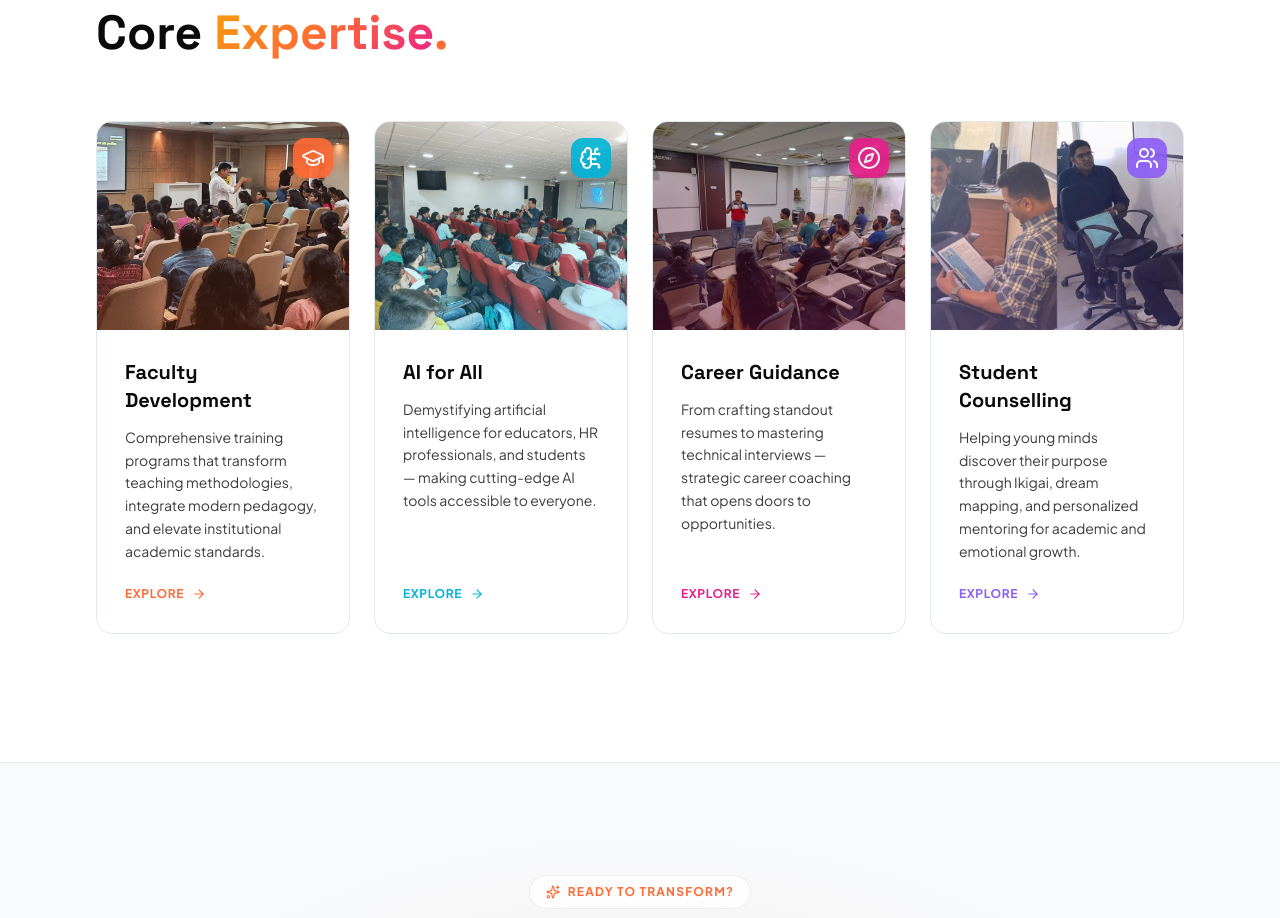
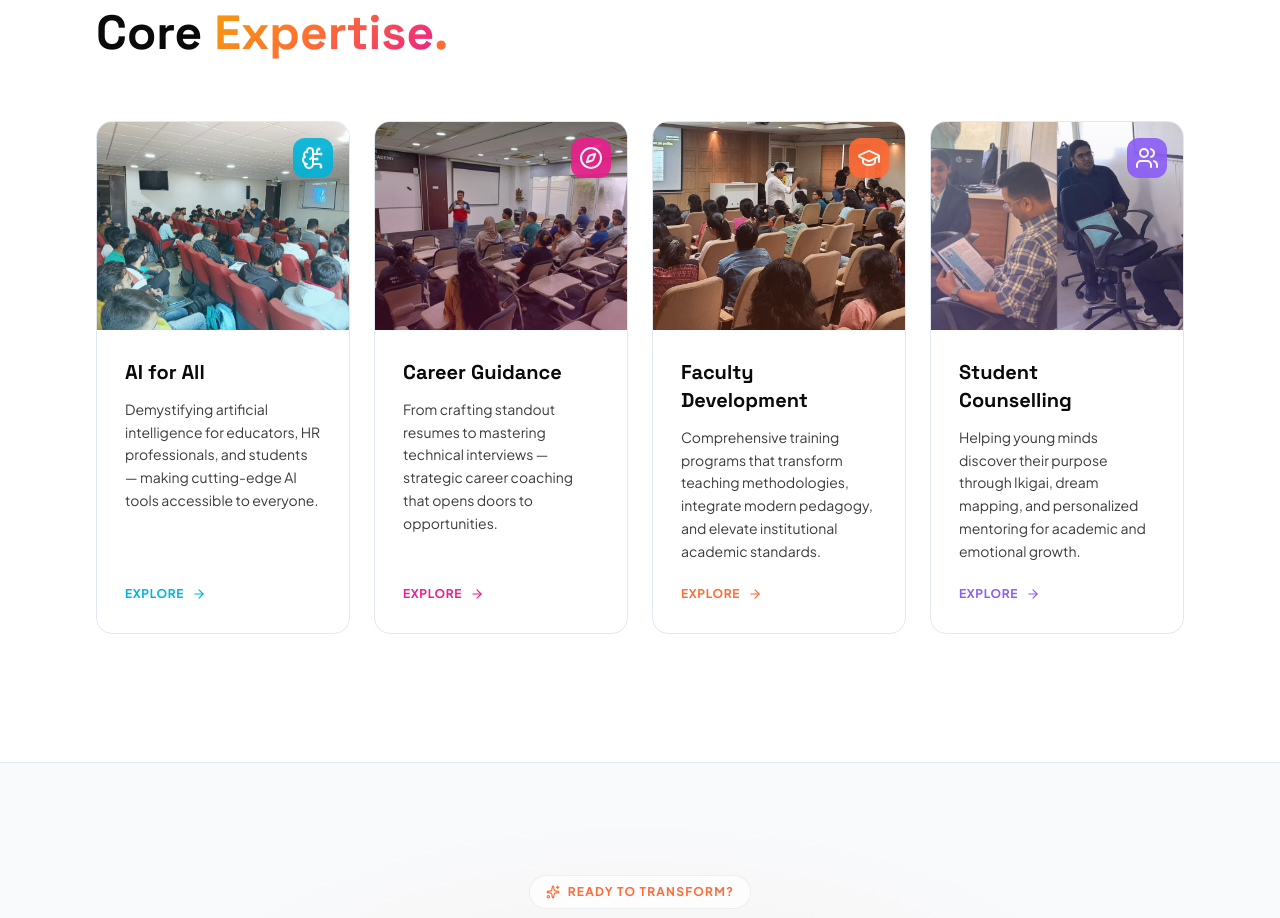
Before and after one commit to shteypandey28-hue/GS-Codebase, a React (Vite) app: page / in a window 1280 px wide. Shown: the part 2120-3038 px from the top of the page. Built offline with nearby package versions, Linux system fonts and the light colour scheme.

Commit message:
Reorder cards: AI for All, Career Guidance, Faculty Dev, Student Counselling

```diff
--- a/src/pages/Home.jsx
+++ b/src/pages/Home.jsx
@@ -12,15 +12,6 @@ const fadeUp = {
 };
 
 const services = [
-  {
-    title: 'Faculty Development',
-    img: '/images/faculty-dev.jpg',
-    desc: 'Comprehensive training programs that transform teaching methodologies, integrate modern pedagogy, and elevate institutional academic standards.',
-    link: '/faculty-development',
-    color: 'flame',
-    icon: <GraduationCap className="w-6 h-6" />,
-    gradient: 'from-flame/20 to-transparent',
-  },
   {
     title: 'AI for All',
     img: '/images/ai-for-all.jpg',
@@ -38,6 +29,15 @@ const services = [
     color: 'magenta',
     icon: <Compass className="w-6 h-6" />,
     gradient: 'from-magenta/20 to-transparent',
+  },
+  {
+    title: 'Faculty Development',
+    img: '/images/faculty-dev.jpg',
+    desc: 'Comprehensive training programs that transform teaching methodologies, integrate modern pedagogy, and elevate institutional academic standards.',
+    link: '/faculty-development',
+    color: 'flame',
+    icon: <GraduationCap className="w-6 h-6" />,
+    gradient: 'from-flame/20 to-transparent',
   },
   {
     title: "Student Counselling",
```
